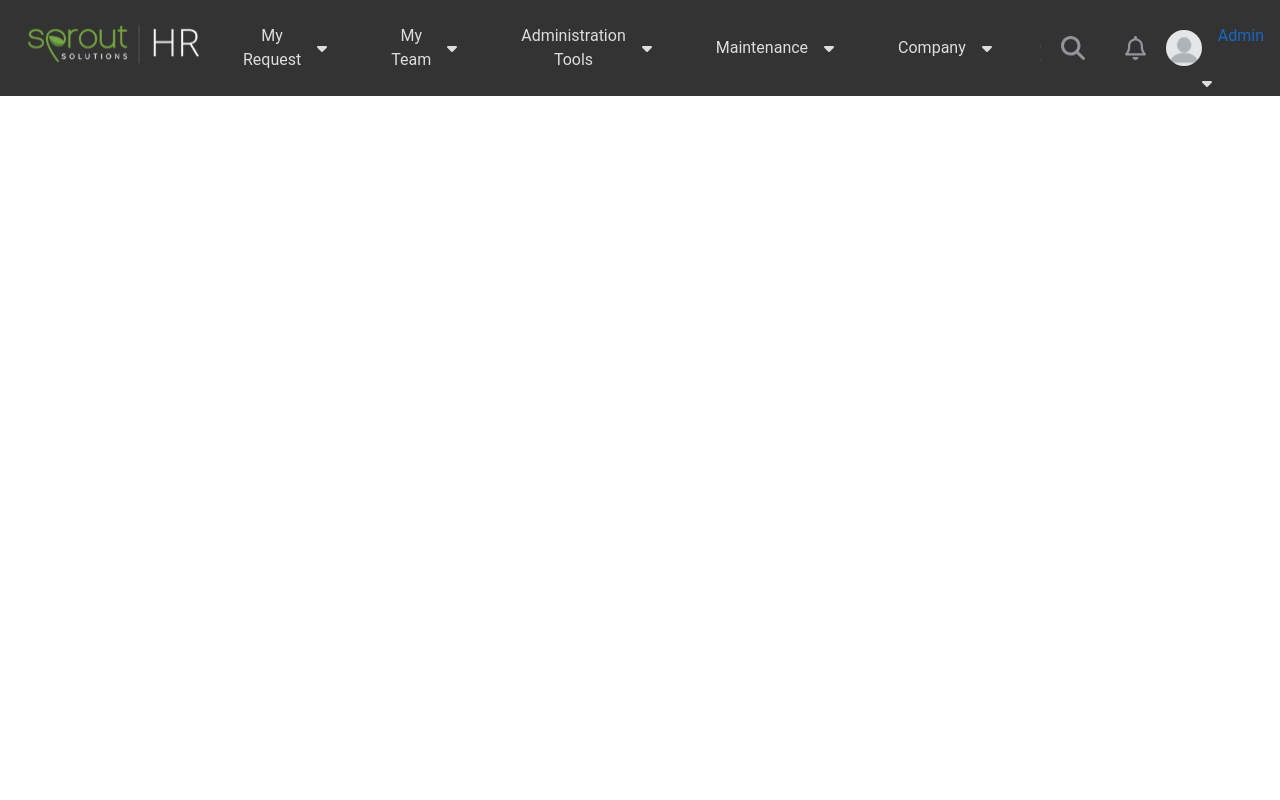
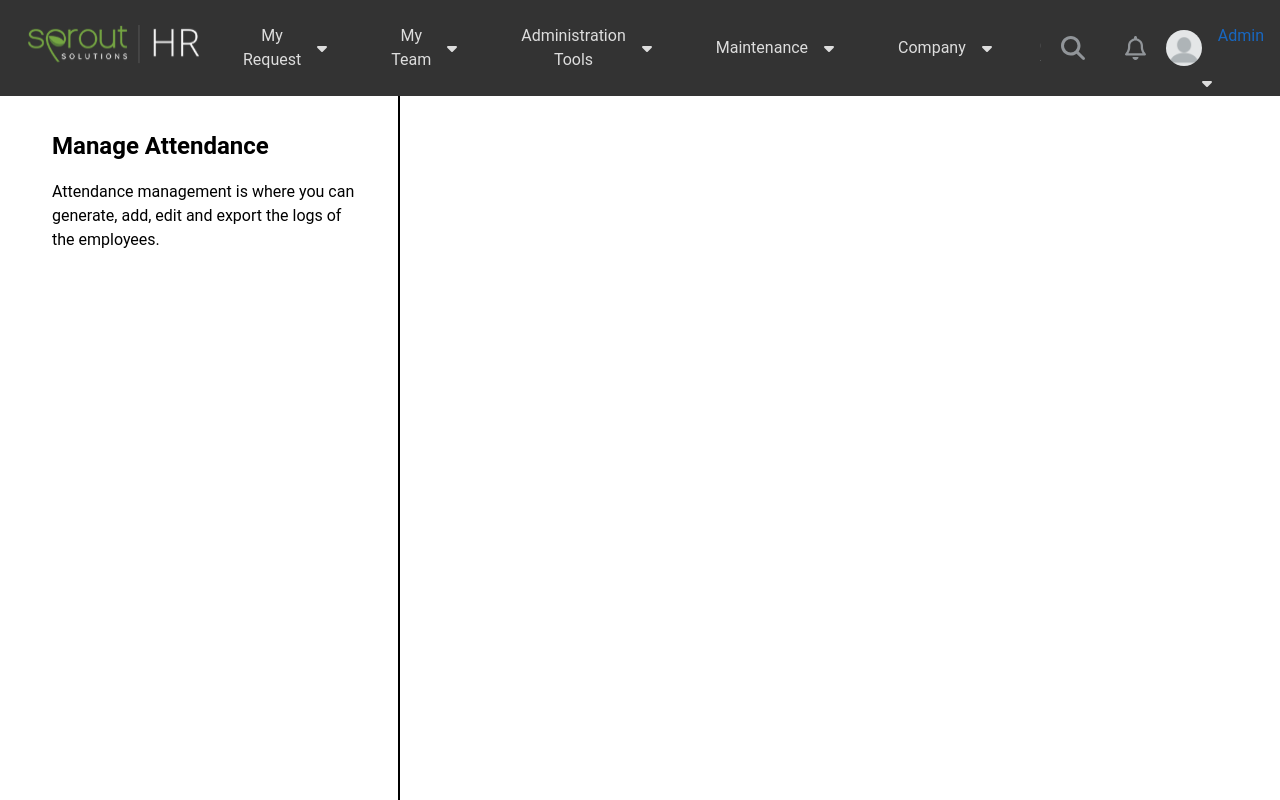
Before and after one commit to carltanierla/-, a Vue app: page /attendance-management in a window 1280 px wide. Shown: the top 800 px of the page. Built offline with nearby package versions, Linux system fonts and the light colour scheme.

Commit message:
(feat): added manage attendance page | setup vue router

```diff
--- a/package.json
+++ b/package.json
@@ -15,6 +15,7 @@
     "@fortawesome/free-solid-svg-icons": "^6.4.2",
     "@fortawesome/vue-fontawesome": "^3.0.5",
     "vue": "^3.3.8",
+    "vue-router": "^4.2.5",
     "vuetify": "^3.4.3"
   },
   "devDependencies": {
--- a/src/App.vue
+++ b/src/App.vue
@@ -1,7 +1,10 @@
 <script setup>
   import Nav from './components/Nav.vue';
+  import ManageAttendancePage from './Pages/ManageAttendancePage.vue';
 </script>
 
 <template>
   <Nav />
+  <ManageAttendancePage />
+  <router-view></router-view>
 </template>
--- /dev/null
+++ b/src/Pages/ManageAttendancePage.vue
@@ -0,0 +1,26 @@
+<template>
+    <aside>
+        <div class="manage-attendance-container ml-5">
+            <h1 class="title mb-4">Manage Attendance</h1>
+            <p class="description">
+                Attendance management is where you can generate, add, edit and export the logs of the employees.
+            </p>
+        </div>
+    </aside>
+</template>
+
+<script setup>
+
+</script>
+
+<style scoped>
+    aside {
+        display: flex;
+        flex-direction: column;
+        min-height: 100vh;
+        overflow: hidden;
+        padding: 2rem;
+        width: 400px;
+        border-right: 2px solid black;
+    }
+</style>
--- a/src/Pages/ManageAttendance.vue
+++ b/src/components/ManageAttendance/AttendanceLogs.vue
@@ -2,10 +2,12 @@
 
 </template>
 
-<script setup>
+<script>
+export default {
 
+}
 </script>
 
-<style scoped>
+<style>
 
 </style>
--- /dev/null
+++ b/src/components/ManageAttendance/ExportedFiles.vue
@@ -0,0 +1,13 @@
+<template>
+
+</template>
+
+<script>
+export default {
+
+}
+</script>
+
+<style>
+
+</style>
--- /dev/null
+++ b/src/libraries/library.js
@@ -0,0 +1,28 @@
+// Vuetify
+import 'vuetify/styles'
+import { createVuetify } from 'vuetify'
+import * as components from 'vuetify/components'
+import * as directives from 'vuetify/directives'
+
+/* import the fontawesome core */
+import { library } from '@fortawesome/fontawesome-svg-core'
+
+/* import font awesome icon component */
+import { FontAwesomeIcon } from '@fortawesome/vue-fontawesome'
+
+/* import specific icons */
+import { faCaretDown, faUserSecret, faMagnifyingGlass} from '@fortawesome/free-solid-svg-icons'
+import { faBell } from '@fortawesome/free-regular-svg-icons'
+
+/* add icons to the library */
+library.add(faUserSecret, faCaretDown, faMagnifyingGlass, faBell)
+
+const vuetify = createVuetify({
+    components,
+    directives,
+  })
+
+  export {
+    vuetify,
+    FontAwesomeIcon
+  }
--- a/src/main.js
+++ b/src/main.js
@@ -1,32 +1,10 @@
 import { createApp } from 'vue'
 import './assets/main.scss'
 import App from './App.vue'
-// Vuetify
-import 'vuetify/styles'
-import { createVuetify } from 'vuetify'
-import * as components from 'vuetify/components'
-import * as directives from 'vuetify/directives'
-
-/* import the fontawesome core */
-import { library } from '@fortawesome/fontawesome-svg-core'
-
-/* import font awesome icon component */
-import { FontAwesomeIcon } from '@fortawesome/vue-fontawesome'
-
-/* import specific icons */
-import { faCaretDown, faUserSecret, faMagnifyingGlass} from '@fortawesome/free-solid-svg-icons'
-import { faBell } from '@fortawesome/free-regular-svg-icons'
-
-/* add icons to the library */
-library.add(faUserSecret, faCaretDown, faMagnifyingGlass, faBell)
-
-const vuetify = createVuetify({
-    components,
-    directives,
-  })
-
-
+import { vuetify, FontAwesomeIcon } from './libraries/library.js';
+import router from './router/routes'
 
 createApp(App)
 .component('font-awesome-icon', FontAwesomeIcon)
-.use(vuetify).mount('#app')
+.use(vuetify)
+.use(router).mount('#app')
--- /dev/null
+++ b/src/router/routes.js
@@ -0,0 +1,26 @@
+import { createRouter, createWebHistory } from 'vue-router'
+import ManageAttendancePage from '../Pages/ManageAttendancePage.vue'
+import AttendanceLogs from '../components/ManageAttendance/AttendanceLogs.vue'
+import ExportedFiles from '../components/ManageAttendance/ExportedFiles.vue'
+
+const router = createRouter({
+    history: createWebHistory(),
+    routes: [
+        {
+            path: '/attendance-management',
+            component: ManageAttendancePage,
+            children: [
+              {
+                path: 'attendance-logs',
+                component: AttendanceLogs,
+              },
+              {
+                path: 'exported-files',
+                component: ExportedFiles,
+              },
+            ],
+          },
+    ]
+  })
+
+export default router;
```
Also changed, not shown: 1 other file (tests, documents, lock files or other folders).
